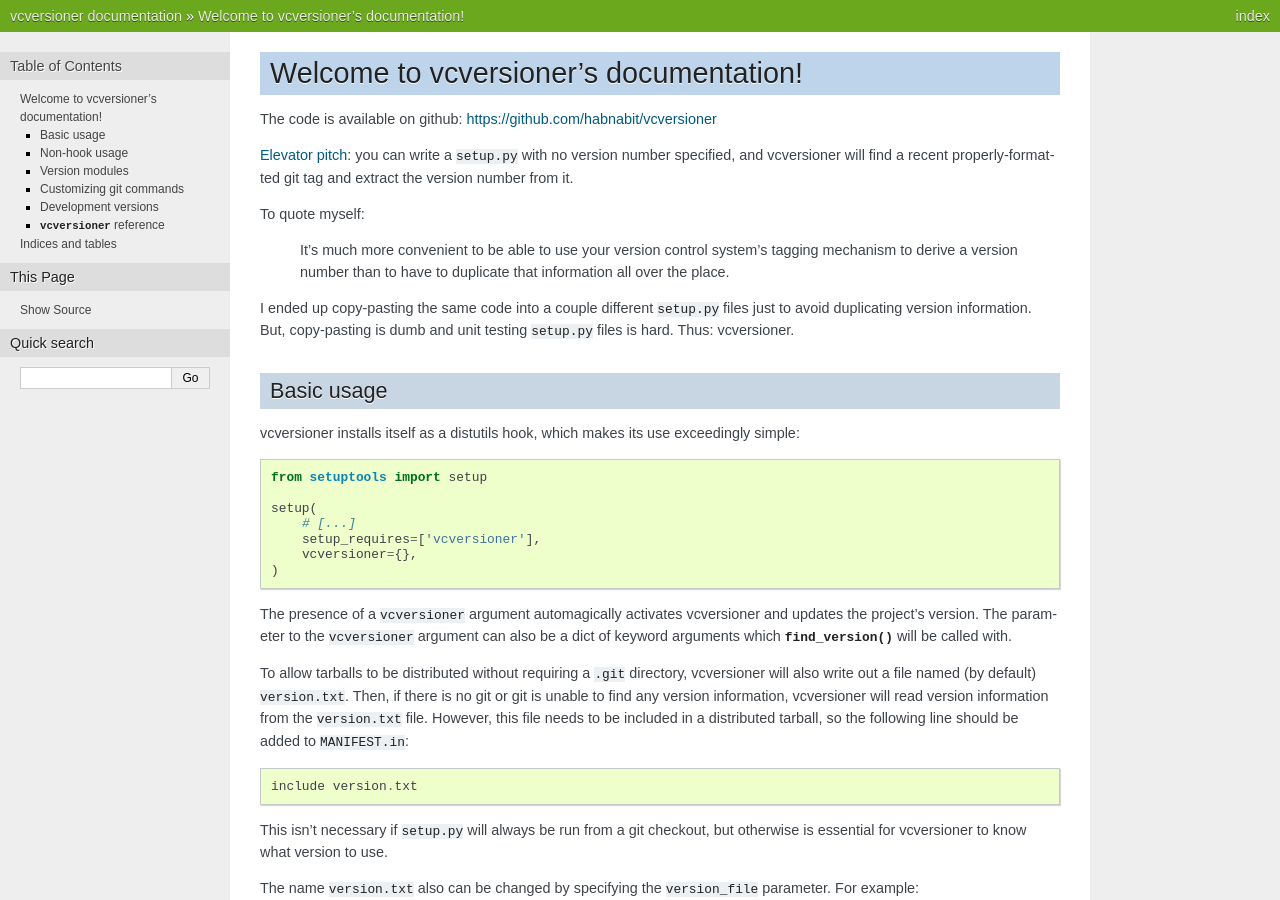
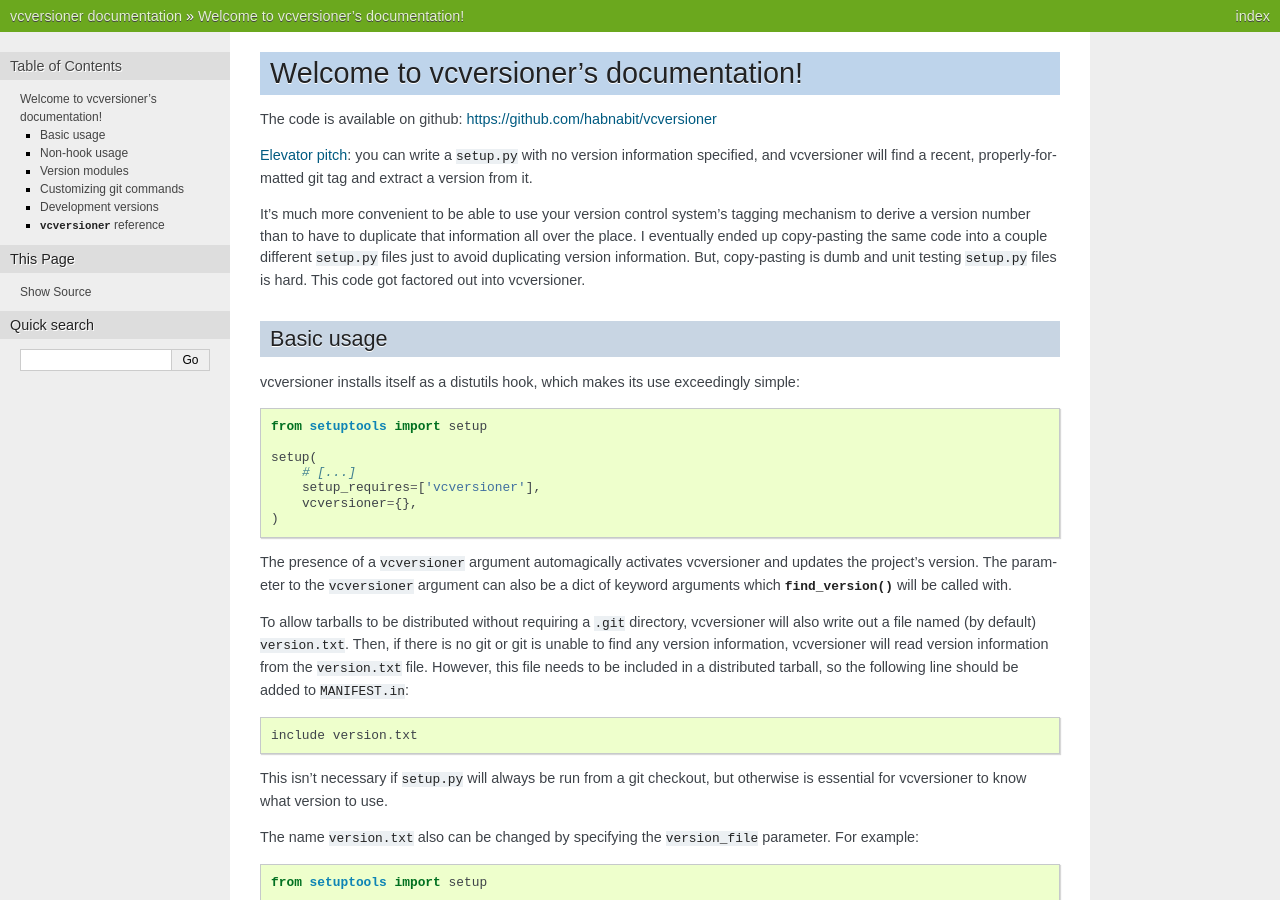
Before and after one commit to habnabit/vcversioner, a Sphinx documentation site: the page built from docs/index.rst, in a window 1280 px wide and 900 px high. Built offline with Sphinx 7.4.7, drawn with Linux system fonts in a browser that asks for light colours; the version number could not be read and is left out; some of the changed lines change nothing that is shown; some of the changed text lies outside the part shown.

Commit message:
Remove duplication by reusing README.rst
Since one can include reST across documents, this is a much simpler way of
having all of the examples in the README without duplicating crap.

```diff
--- a/README.rst
+++ b/README.rst
@@ -6,22 +6,20 @@
 
 In-depth documentation: https://vcversioner.readthedocs.org/en/latest/
 
-`Elevator pitch`_: you can write a ``setup.py`` with no version number
-specified, and vcversioner will find a recent properly-formatted git tag and
-extract the version number from it.
+`Elevator pitch`_: you can write a ``setup.py`` with no version information
+specified, and vcversioner will find a recent, properly-formatted git tag and
+extract a version from it.
 
-To quote myself:
+It's much more convenient to be able to use your version control system's
+tagging mechanism to derive a version number than to have to duplicate that
+information all over the place. I eventually ended up copy-pasting the same
+code into a couple different ``setup.py`` files just to avoid duplicating
+version information. But, copy-pasting is dumb and unit testing ``setup.py``
+files is hard. This code got factored out into vcversioner.
 
-    It's much more convenient to be able to use your version control system's
-    tagging mechanism to derive a version number than to have to duplicate that
-    information all over the place.
 
-I ended up copy-pasting the same code into a couple different ``setup.py``
-files just to avoid duplicating version information. But, copy-pasting is dumb
-and unit testing ``setup.py`` files is hard. Thus: vcversioner.
-
-Basic use
-=========
+Basic usage
+-----------
 
 vcversioner installs itself as a distutils hook, which makes its use
 exceedingly simple::
@@ -35,9 +33,123 @@
   )
 
 The presence of a ``vcversioner`` argument automagically activates vcversioner
-and updates the project's version. In most cases, the following line should
-also be added to ``MANIFEST.in``::
+and updates the project's version. The parameter to the ``vcversioner``
+argument can also be a dict of keyword arguments which :func:`.find_version`
+will be called with.
+
+To allow tarballs to be distributed without requiring a ``.git`` directory,
+vcversioner will also write out a file named (by default) ``version.txt``.
+Then, if there is no git or git is unable to find any version information,
+vcversioner will read version information from the ``version.txt`` file.
+However, this file needs to be included in a distributed tarball, so the
+following line should be added to ``MANIFEST.in``::
 
   include version.txt
 
+This isn't necessary if ``setup.py`` will always be run from a git checkout,
+but otherwise is essential for vcversioner to know what version to use.
+
+The name ``version.txt`` also can be changed by specifying the ``version_file``
+parameter. For example::
+
+  from setuptools import setup
+
+  setup(
+      # [...]
+      setup_requires=['vcversioner'],
+      vcversioner={
+          'version_file': 'custom_version.txt',
+      },
+  )
+
+
+Non-hook usage
+--------------
+
+It's not necessary to depend on vcversioner; while `pip`_ will take care of
+dependencies automatically, sometimes having a self-contained project is
+simpler. vcversioner is a single file which is easy to add to a project. Simply
+copy the entire ``vcversioner.py`` file adjacent to the existing ``setup.py``
+file and update the usage slightly::
+
+  from setuptools import setup
+  import vcversioner
+
+  setup(
+      # [...]
+      version=vcversioner.find_version().version,
+  )
+
+This is necessary because the ``vcversioner`` distutils hook won't be
+available.
+
+
+Version modules
+---------------
+
+``setup.py`` isn't the only place that version information gets duplicated. By
+generating a version module, the ``__init__.py`` file of a package can import
+version information. For example, with a package named ``spam``::
+
+  from setuptools import setup
+
+  setup(
+      # [...]
+      setup_requires=['vcversioner'],
+      vcversioner={
+          'version_module_paths': ['spam/_version.py'],
+      },
+  )
+
+This will generate a ``spam/_version.py`` file that defines ``__version__`` and
+``__sha__``. Then, in ``spam/__init__.py``::
+
+  from spam._version import __version__, __sha__
+
+Since this acts like (and *is*) a regular python module, changing
+``MANIFEST.in`` is not required.
+
+
+Customizing git commands
+------------------------
+
+vcversioner by default executes ``git describe --tags --long`` to get version
+information. This command will output a string that describes the current
+commit, using all tags (as opposed to just unannotated tags), and always output
+the long format (``1.0-0-gdeadbeef`` instead of just ``1.0`` if the current
+commit is tagged).
+
+However, sometimes this isn't sufficient. If someone wanted to only use
+annotated tags, the git command could be amended like so::
+
+  from setuptools import setup
+
+  setup(
+      # [...]
+      setup_requires=['vcversioner'],
+      vcversioner={
+          'git_args': ['git', 'describe', '--long'],
+      },
+  )
+
+The ``git_args`` parameter must always be a list of strings, which will not be
+interpreted by the shell. This is the same as what ``subprocess.Popen``
+expects.
+
+
+Development versions
+--------------------
+
+vcversioner can also automatically make a version that corresponds to a commit
+that isn't itself tagged. Following `PEP 386`_, this is done by adding a
+``.dev`` suffix to the version specified by a tag on an earlier commit. For
+example, if the current commit is three revisions past the ``1.0`` tag, the
+computed version will be ``1.0.dev3``.
+
+This behavior can be disabled by setting the ``include_dev_version`` parameter
+to ``False``. In that case, the aforementioned untagged commit's version would
+be just ``1.0``.
+
 .. _Elevator pitch: http://en.wikipedia.org/wiki/Elevator_pitch
+.. _pip: https://pypi.python.org/pypi/pip
+.. _PEP 386: http://www.python.org/dev/peps/pep-0386/
--- a/docs/index.rst
+++ b/docs/index.rst
@@ -3,152 +3,8 @@
 
 The code is available on github: https://github.com/habnabit/vcversioner
 
-`Elevator pitch`_: you can write a ``setup.py`` with no version number
-specified, and vcversioner will find a recent properly-formatted git tag and
-extract the version number from it.
-
-To quote myself:
-
-    It's much more convenient to be able to use your version control system's
-    tagging mechanism to derive a version number than to have to duplicate that
-    information all over the place.
-
-I ended up copy-pasting the same code into a couple different ``setup.py``
-files just to avoid duplicating version information. But, copy-pasting is dumb
-and unit testing ``setup.py`` files is hard. Thus: vcversioner.
-
-
-Basic usage
------------
-
-vcversioner installs itself as a distutils hook, which makes its use
-exceedingly simple::
-
-  from setuptools import setup
-
-  setup(
-      # [...]
-      setup_requires=['vcversioner'],
-      vcversioner={},
-  )
-
-The presence of a ``vcversioner`` argument automagically activates vcversioner
-and updates the project's version. The parameter to the ``vcversioner``
-argument can also be a dict of keyword arguments which :func:`.find_version`
-will be called with.
-
-To allow tarballs to be distributed without requiring a ``.git`` directory,
-vcversioner will also write out a file named (by default) ``version.txt``.
-Then, if there is no git or git is unable to find any version information,
-vcversioner will read version information from the ``version.txt`` file.
-However, this file needs to be included in a distributed tarball, so the
-following line should be added to ``MANIFEST.in``::
-
-  include version.txt
-
-This isn't necessary if ``setup.py`` will always be run from a git checkout,
-but otherwise is essential for vcversioner to know what version to use.
-
-The name ``version.txt`` also can be changed by specifying the ``version_file``
-parameter. For example::
-
-  from setuptools import setup
-
-  setup(
-      # [...]
-      setup_requires=['vcversioner'],
-      vcversioner={
-          'version_file': 'custom_version.txt',
-      },
-  )
-
-
-Non-hook usage
---------------
-
-It's not necessary to depend on vcversioner; while `pip`_ will take care of
-dependencies automatically, sometimes having a self-contained project is
-simpler. vcversioner is a single file which is easy to add to a project. Simply
-copy the entire ``vcversioner.py`` file adjacent to the existing ``setup.py``
-file and update the usage slightly::
-
-  from setuptools import setup
-  import vcversioner
-
-  setup(
-      # [...]
-      version=vcversioner.find_version().version,
-  )
-
-This is necessary because the ``vcversioner`` distutils hook won't be
-available.
-
-
-Version modules
----------------
-
-``setup.py`` isn't the only place that version information gets duplicated. By
-generating a version module, the ``__init__.py`` file of a package can import
-version information. For example, with a package named ``spam``::
-
-  from setuptools import setup
-
-  setup(
-      # [...]
-      setup_requires=['vcversioner'],
-      vcversioner={
-          'version_module_paths': ['spam/_version.py'],
-      },
-  )
-
-This will generate a ``spam/_version.py`` file that defines ``__version__`` and
-``__sha__``. Then, in ``spam/__init__.py``::
-
-  from spam._version import __version__, __sha__
-
-Since this acts like (and *is*) a regular python module, changing
-``MANIFEST.in`` is not required.
-
-
-Customizing git commands
-------------------------
-
-vcversioner by default executes ``git describe --tags --long`` to get version
-information. This command will output a string that describes the current
-commit, using all tags (as opposed to just unannotated tags), and always output
-the long format (``1.0-0-gdeadbeef`` instead of just ``1.0`` if the current
-commit is tagged).
-
-However, sometimes this isn't sufficient. If someone wanted to only use
-annotated tags, the git command could be amended like so::
-
-  from setuptools import setup
-
-  setup(
-      # [...]
-      setup_requires=['vcversioner'],
-      vcversioner={
-          'git_args': ['git', 'describe', '--long'],
-      },
-  )
-
-The ``git_args`` parameter must always be a list of strings, which will not be
-interpreted by the shell. This is the same as what ``subprocess.Popen``
-expects.
-
-
-Development versions
---------------------
-
-vcversioner can also automatically make a version that corresponds to a commit
-that isn't itself tagged. Following `PEP 386`_, this is done by adding a
-``.dev`` suffix to the version specified by a tag on an earlier commit. For
-example, if the current commit is three revisions past the ``1.0`` tag, the
-computed version will be ``1.0.dev3``.
-
-This behavior can be disabled by setting the ``include_dev_version`` parameter
-to ``False``. In that case, the aforementioned untagged commit's version would
-be just ``1.0``.
+.. include:: ../README.rst
+   :start-after: https://vcversioner.readthedocs.org/en/latest/
 
 
 ``vcversioner`` reference
@@ -156,16 +12,3 @@
 
 .. automodule:: vcversioner
    :members: find_version, setup
-
-
-Indices and tables
-==================
-
-* :ref:`genindex`
-* :ref:`modindex`
-* :ref:`search`
-
-
-.. _Elevator pitch: http://en.wikipedia.org/wiki/Elevator_pitch
-.. _pip: https://pypi.python.org/pypi/pip
-.. _PEP 386: http://www.python.org/dev/peps/pep-0386/
```
